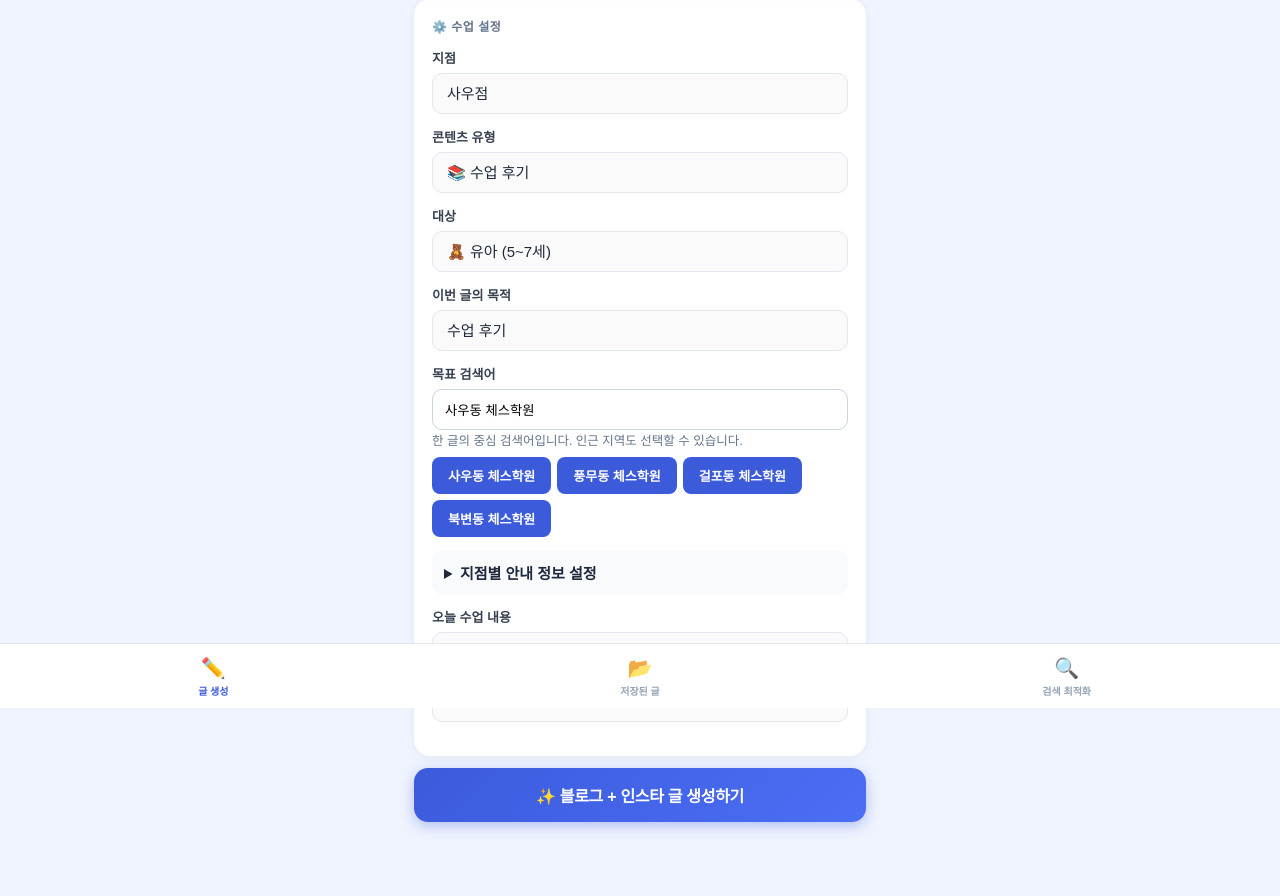
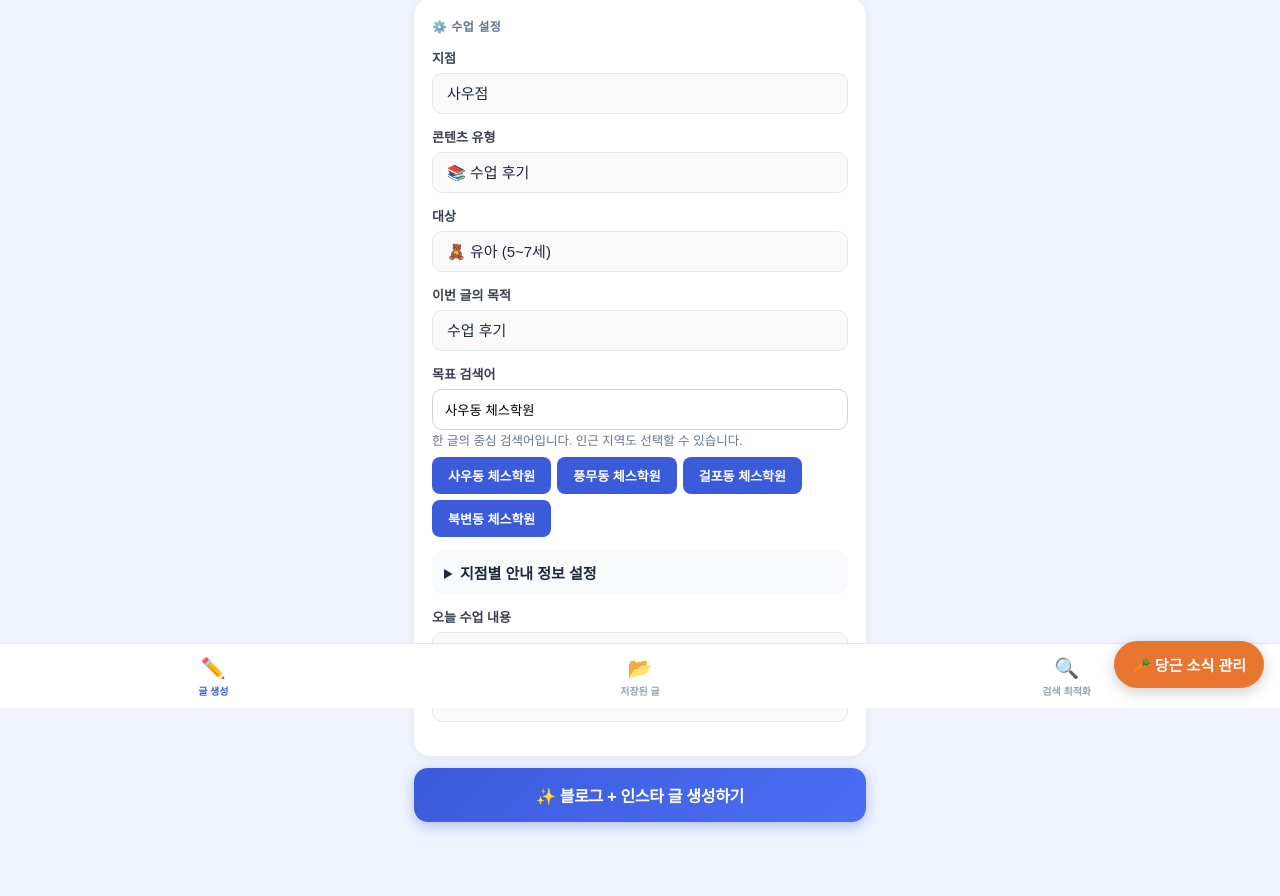
Before and after one commit to LEESUJIN4340/saengkak-sns, a FastAPI app: page / in a window 1280 px wide. Shown: the part 92-988 px from the top of the page. Run offline with FastAPI, Linux system fonts and the light colour scheme; some web fonts are replaced.

Commit message:
Restore Daangn button on actual homepage template

```diff
--- a/templates/index.html
+++ b/templates/index.html
@@ -1826,5 +1826,6 @@ window.addEventListener('DOMContentLoaded',()=>{
 });
 
 </script>
+<a href="/daangn" aria-label="당근 소식 관리" style="position:fixed;right:16px;bottom:20px;z-index:9999;background:#e87530;color:#fff;border-radius:24px;padding:13px 18px;box-shadow:0 4px 15px #0003;text-decoration:none;font-weight:700">🥕 당근 소식 관리</a>
 </body>
 </html>
```
